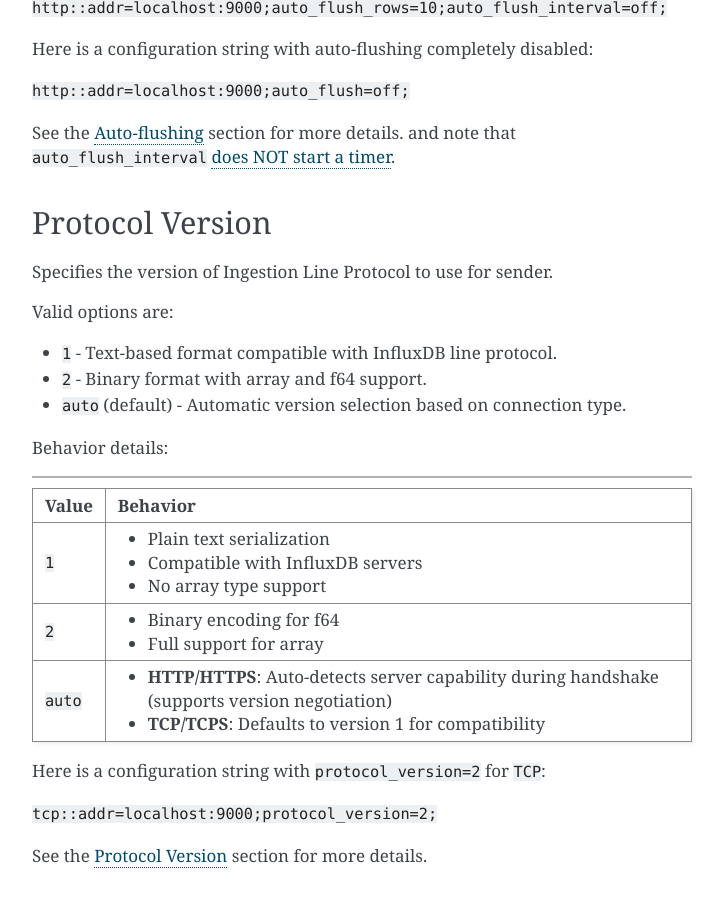
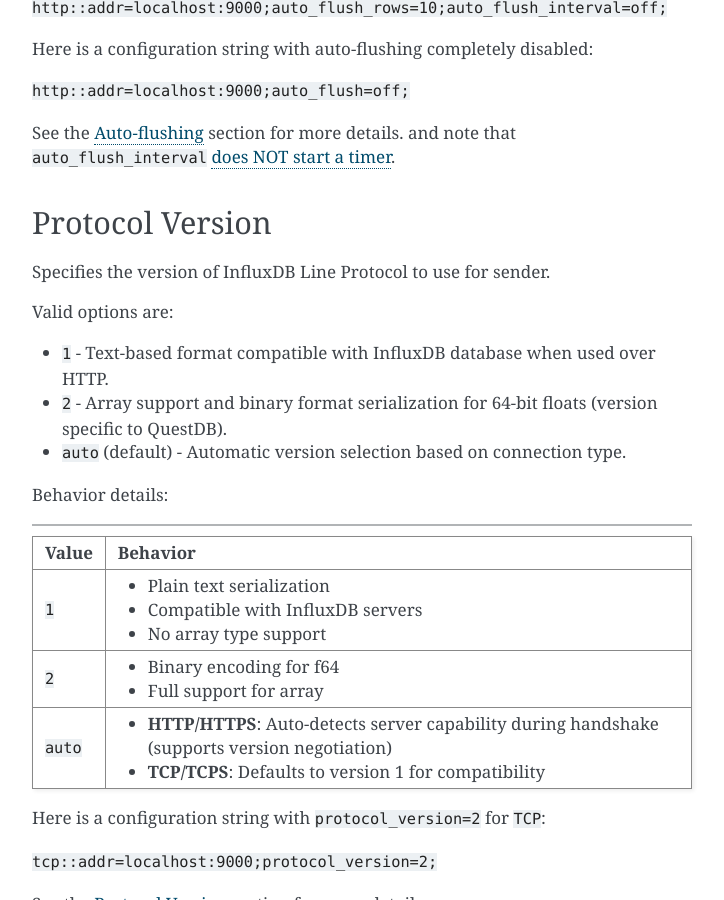
Before and after one commit to questdb/py-questdb-client, a Sphinx documentation site: the page built from docs/sender.rst, in a window 1280 px wide and 900 px high, scrolled down 4851 px. Shown: the whole window, without its empty margins (388-1112 px from the left). Built offline with Sphinx 7.4.7, drawn with Linux system fonts in a browser that asks for light colours.

Commit message:
Reverting back to naming ILP as InfluxDB line protocol, but clarifying compatibility

```diff
--- a/docs/conf.rst
+++ b/docs/conf.rst
@@ -228,11 +228,11 @@
 Protocol Version
 ================
 
-Specifies the version of Ingestion Line Protocol to use. Valid options are:
+Specifies the version of InfluxDB Line Protocol to use. Valid options are:
 
-* ``1`` - Text-based format compatible with InfluxDB line protocol.
+* ``1`` - Text-based format compatible with InfluxDB database when used over HTTP.
 
-* ``2`` - Array support and binary format serialization for f64.
+* ``2`` - Array support and binary format serialization for 64-bit floats (version specific to QuestDB).
 
 * ``auto`` (default) - Automatic version selection based on protocol type.
 
--- a/docs/sender.rst
+++ b/docs/sender.rst
@@ -269,12 +269,12 @@
 Protocol Version
 ================
 
-Specifies the version of Ingestion Line Protocol to use for sender.
+Specifies the version of InfluxDB Line Protocol to use for sender.
 
 Valid options are:
 
-* ``1`` - Text-based format compatible with InfluxDB line protocol.
-* ``2`` - Binary format with array and f64 support.
+* ``1`` - Text-based format compatible with InfluxDB database when used over HTTP.
+* ``2`` - Array support and binary format serialization for 64-bit floats (version specific to QuestDB).
 * ``auto`` (default) - Automatic version selection based on connection type.
 
 Behavior details:
```
Also changed, not shown: 2 other files.
